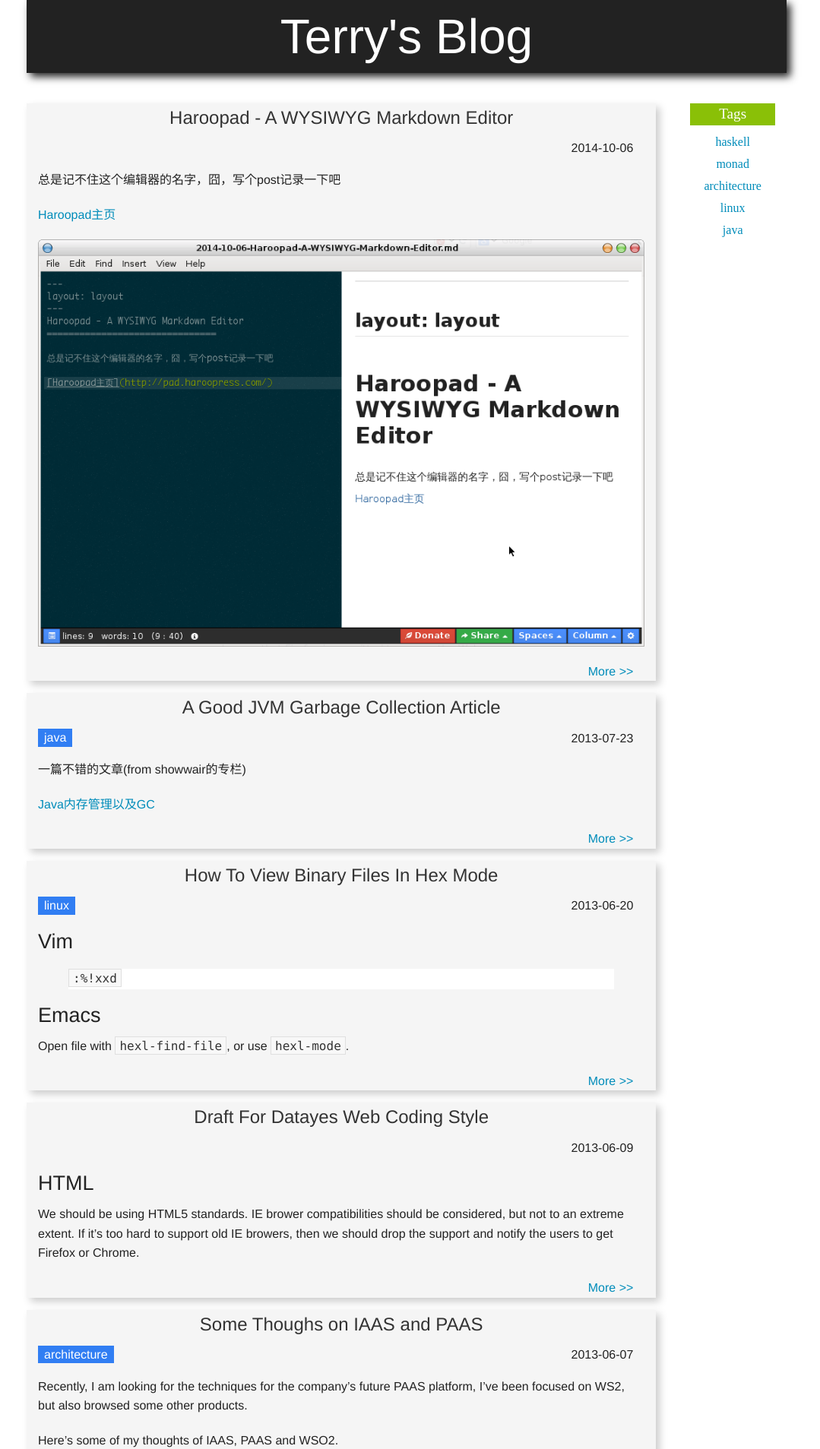
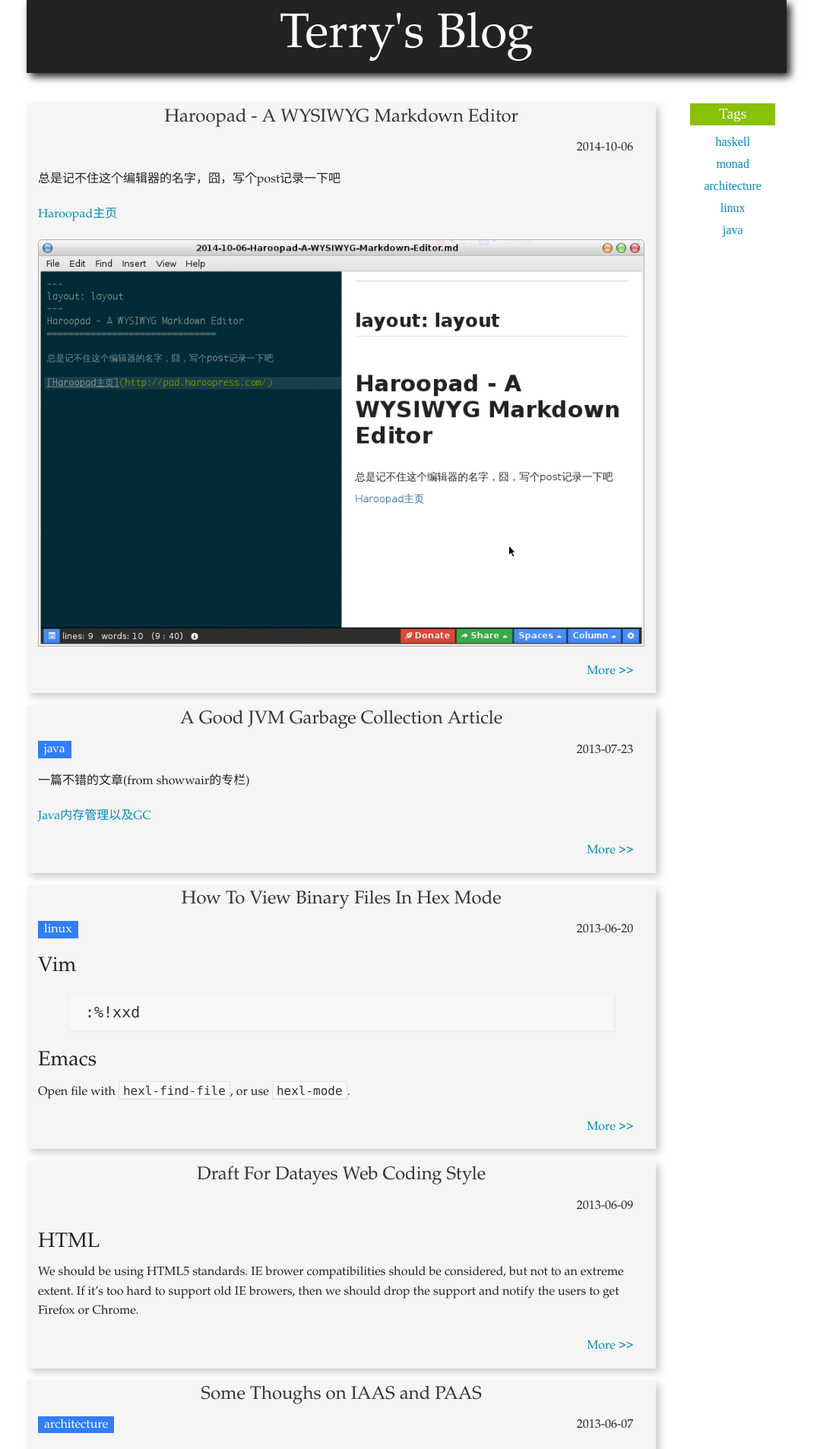
Before and after one commit to taot/blog, a Jekyll site: the page built from index.md, in a window 1280 px wide. Shown: the top 1907 px of the page at 76% size, without its empty margins (105-1184 px from the left). Built offline with Jekyll 4.4.1, drawn with Linux system fonts in a browser that asks for light colours.

Commit message:
Refine code block's style

```diff
--- a/_includes/head.html
+++ b/_includes/head.html
@@ -3,6 +3,7 @@
     <meta name="viewport" content="width=device-width, initial-scale=1.0" />
     <link rel="stylesheet" href="{{ site.url }}/foundation/css/foundation.css" />
     <!--script src="{{ site.url }}/foundation/js/vendor/modernizr.js"></script-->
+    <link rel="stylesheet" type="text/css" media="screen" href="{{ site.url }}/css/reset.css">
     <link rel="stylesheet" type="text/css" media="screen" href="{{ site.url }}/css/style.css">
     <link rel="stylesheet" type="text/css" media="screen" href="{{ site.url }}/css/syntax.css">
     <title>{{ page.title }}</title>
--- /dev/null
+++ b/css/reset.css
@@ -0,0 +1,3 @@
+h1, h2, h3, h4, h5, h6 {
+    font-family: inherit;
+}
--- a/css/style.css
+++ b/css/style.css
@@ -1,3 +1,7 @@
+body {
+    font-family:  "微软雅黑", "Microsoft Yahei", "华文细黑", STXihei, "Warnock Pro", "Goudy Old Style", "Palatino", "Book Antiqua", Georgia, serif;
+}
+
 ul {
     margin: 0;
 }
@@ -56,7 +60,7 @@
 }
 
 li.post-item .title a:hover {
-    text-shadow: 0.4px 0.4px;
+    text-shadow: 1px 1px gray;
 }
 
 .tagbar {
@@ -73,6 +77,10 @@
 
 .tagbar time {
     float: right;
+}
+
+li.post-item .more {
+    margin-bottom: 1em;
 }
 
 li.post-item .more a {
@@ -114,3 +122,18 @@
     color: white;
     padding: 0.2em 0.5em;
 }
+
+pre {
+    border: 1px solid #eeeeee;
+    background-color: #f7f7f7;
+    box-shadow: 2px 2px #eeeeee;
+    margin-bottom: 1.25em;
+    padding: 0.5em 1em;
+}
+
+pre code {
+    font-family: Consolas,"Liberation Mono",Menlo,Courier,monospace;
+    font-size: 1.25em;
+    background-color: inherit;
+    border: none;
+}
```
